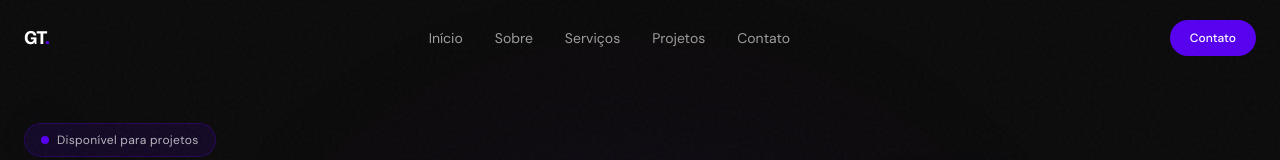
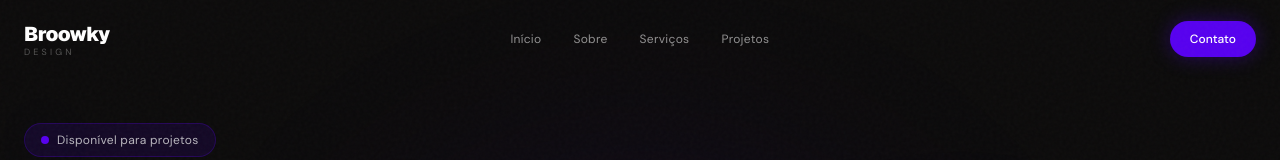
Before and after one commit to pliniogiglioti/SiteBroowkydesign, a React (Vite) app: page / in a window 1280 px wide. Shown: the top 160 px of the page. Built offline with nearby package versions, Linux system fonts and the light colour scheme; grey boxes are pictures that could not be loaded.

Commit message:
fix: navbar fiel ao design — logo Broowky, links centralizados, botão roxo

```diff
--- a/src/components/Navbar.tsx
+++ b/src/components/Navbar.tsx
@@ -7,7 +7,6 @@ const navLinks = [
   { label: 'Sobre', href: '#about' },
   { label: 'Serviços', href: '#services' },
   { label: 'Projetos', href: '#projects' },
-  { label: 'Contato', href: '#contact' },
 ]
 
 export default function Navbar() {
@@ -26,31 +25,43 @@ export default function Navbar() {
       animate={{ y: 0, opacity: 1 }}
       transition={{ duration: 0.6, ease: 'easeOut' }}
       className={`fixed top-0 left-0 right-0 z-50 transition-all duration-500 ${
-        scrolled ? 'glass border-b border-white/5 py-3' : 'py-5'
+        scrolled
+          ? 'bg-[#0c0b0b]/80 backdrop-blur-md border-b border-white/5 py-3'
+          : 'bg-transparent py-5'
       }`}
     >
       <div className="max-w-7xl mx-auto px-6 flex items-center justify-between">
-        {/* Logo */}
-        <a href="#hero" className="font-geist font-bold text-lg tracking-tight text-white">
-          GT<span className="text-[#5700ef]">.</span>
+
+        {/* Logo — Broowky igual ao design */}
+        <a href="#hero" className="flex flex-col leading-none">
+          <span className="font-geist font-black text-xl text-white tracking-tight">
+            Broowky
+          </span>
+          <span className="font-dm text-[9px] text-white/30 tracking-[0.35em] uppercase">
+            Design
+          </span>
         </a>
 
-        {/* Desktop Nav */}
+        {/* Desktop Nav — centro */}
         <nav className="hidden md:flex items-center gap-8">
           {navLinks.map((link) => (
             <a
               key={link.href}
               href={link.href}
-              className="font-dm text-sm text-white/60 hover:text-white transition-colors duration-200"
+              className="font-dm text-xs text-white/55 hover:text-white transition-colors duration-200 tracking-wide"
             >
               {link.label}
             </a>
           ))}
         </nav>
 
-        {/* CTA */}
-        <div className="hidden md:flex items-center gap-3">
-          <a href="#contact" className="btn-primary text-xs px-5 py-2.5">
+        {/* CTA — direita */}
+        <div className="hidden md:flex items-center">
+          <a
+            href="#contact"
+            className="bg-[#5700ef] hover:bg-[#7b2fff] text-white font-dm font-medium text-xs px-5 py-2.5 rounded-full transition-all duration-300"
+            style={{ boxShadow: '0 0 20px rgba(87,0,239,0.35)' }}
+          >
             Contato
           </a>
         </div>
@@ -59,8 +70,9 @@ export default function Navbar() {
         <button
           className="md:hidden text-white/70 hover:text-white transition-colors"
           onClick={() => setMenuOpen(!menuOpen)}
+          aria-label="Menu"
         >
-          {menuOpen ? <X size={22} /> : <Menu size={22} />}
+          {menuOpen ? <X size={20} /> : <Menu size={20} />}
         </button>
       </div>
 
@@ -71,20 +83,25 @@ export default function Navbar() {
             initial={{ opacity: 0, height: 0 }}
             animate={{ opacity: 1, height: 'auto' }}
             exit={{ opacity: 0, height: 0 }}
-            className="md:hidden glass border-t border-white/5"
+            transition={{ duration: 0.25 }}
+            className="md:hidden bg-[#0c0b0b]/95 backdrop-blur-md border-t border-white/5 overflow-hidden"
           >
-            <nav className="flex flex-col px-6 py-4 gap-4">
+            <nav className="flex flex-col px-6 py-5 gap-4">
               {navLinks.map((link) => (
                 <a
                   key={link.href}
                   href={link.href}
                   onClick={() => setMenuOpen(false)}
-                  className="font-dm text-sm text-white/70 hover:text-white transition-colors"
+                  className="font-dm text-sm text-white/60 hover:text-white transition-colors"
                 >
                   {link.label}
                 </a>
               ))}
-              <a href="#contact" className="btn-primary text-center text-xs mt-2">
+              <a
+                href="#contact"
+                onClick={() => setMenuOpen(false)}
+                className="bg-[#5700ef] text-white font-dm font-medium text-xs px-5 py-3 rounded-full text-center mt-2 transition-all duration-300"
+              >
                 Contato
               </a>
             </nav>
```
